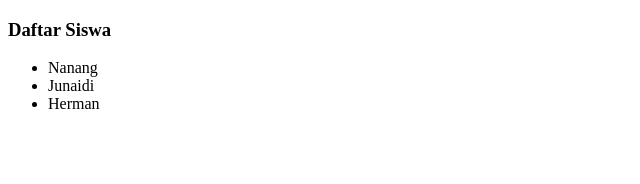
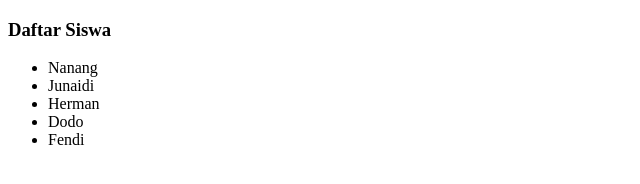
Before and after one commit to faisalkun/projek-baru, a plain HTML site: page content.html in a window 1280 px wide. Shown: the whole page, without its empty margins (0-640 px from the left). Drawn offline with Linux system fonts and the light colour scheme.

Commit message:
update index.html

```diff
--- a/content.html
+++ b/content.html
@@ -10,6 +10,8 @@
 		<li>Nanang</li>
 		<li>Junaidi</li>
 		<li>Herman</li>
+		<li>Dodo</li>
+		<li>Fendi</li>
 	</ul>
 
 </body>
```
